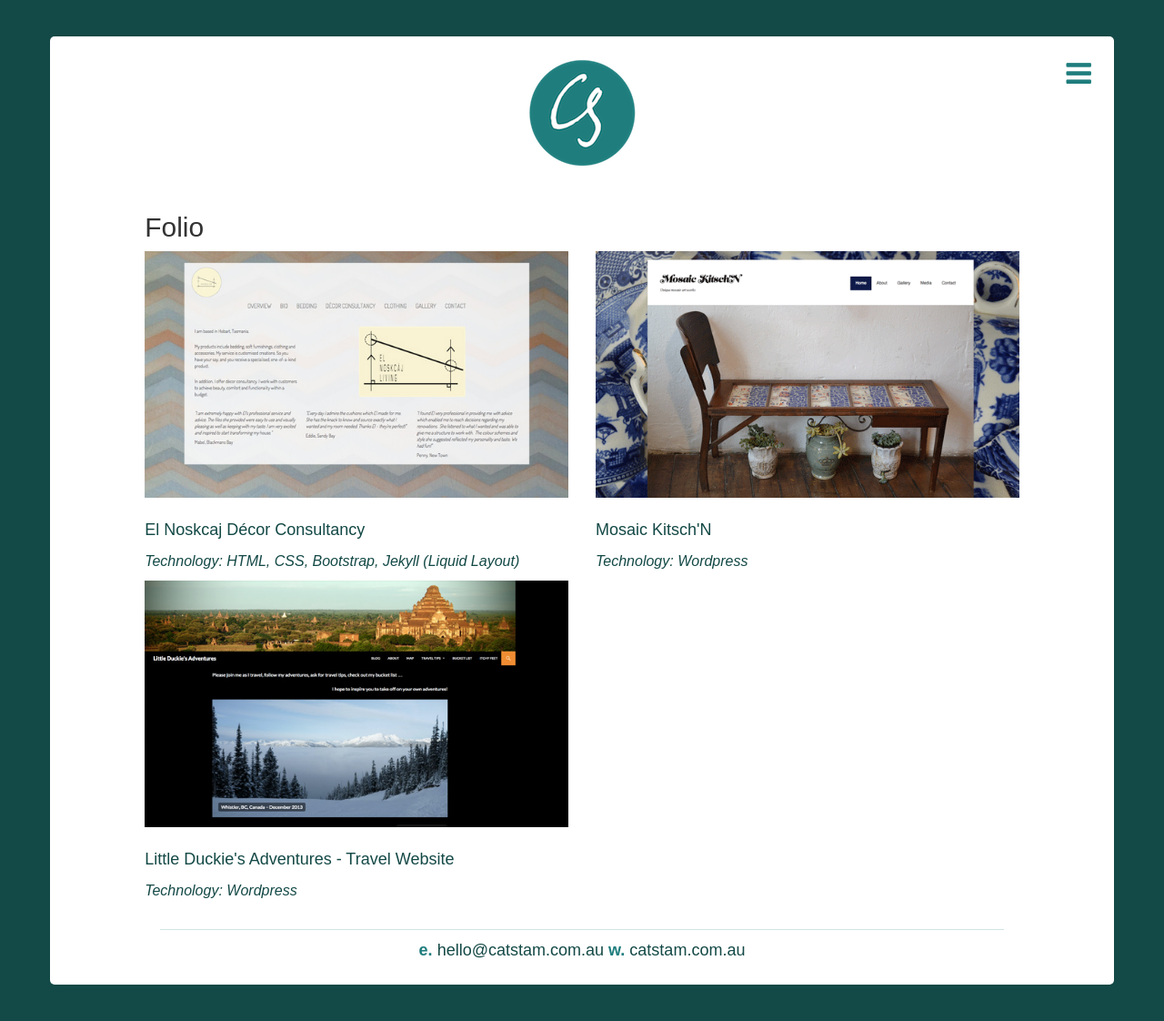
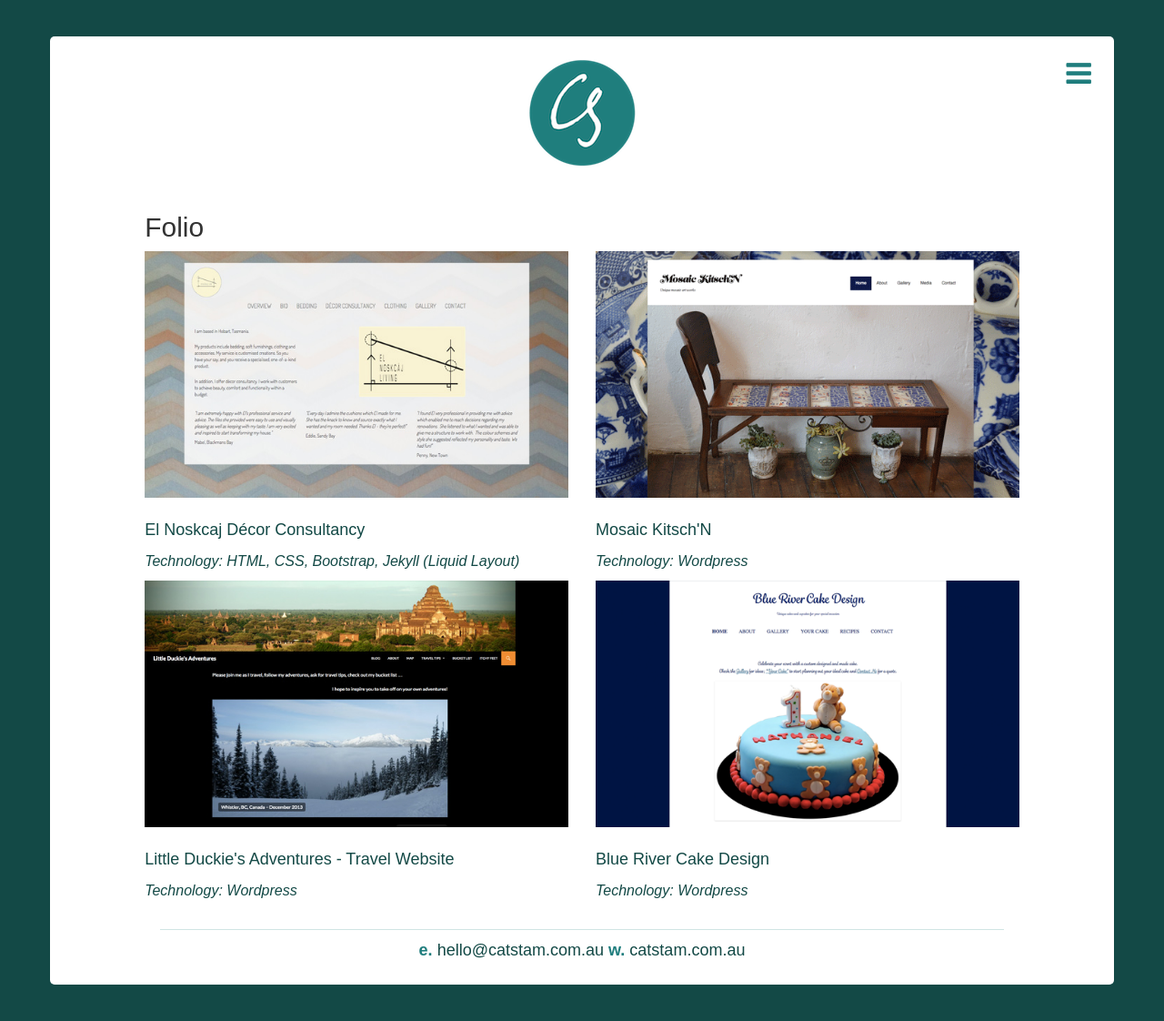
Before and after one commit to csstam/csstam.github.io, a Jekyll site: the page built from folio/index.html, in a window 1280 px wide. Shown: the whole page at 91% size. Built offline with Jekyll 4.4.1, drawn with Linux system fonts in a browser that asks for light colours; nearby versions of some CDN libraries.

Commit message:
Changes to folio: added Blue River

```diff
--- a/folio/index.html
+++ b/folio/index.html
@@ -26,9 +26,9 @@ layout: template
           <p class="additionalinfo">Technology: Wordpress</p>
         </div>
         <div class="col-md-6">
-          <!--<img class="img-responsive" src="../images/blueriver.png" alt="Screenshot of Blue River Cakde Design's Website"><br>
+          <img class="img-responsive" src="../images/blueriver.png" alt="Screenshot of Blue River Cake Design's Website"><br>
           <p><a class="foliolinks" href="http://bluerivercakedesign.com.au">Blue River Cake Design</a></p>
-          <!--<p  class="additionalinfo">Technology: Wordpress</p>-->
+          <p  class="additionalinfo">Technology: Wordpress</p>
         </div>
       </div>
 
```
Also changed, not shown: images/blueriver.png (added).
